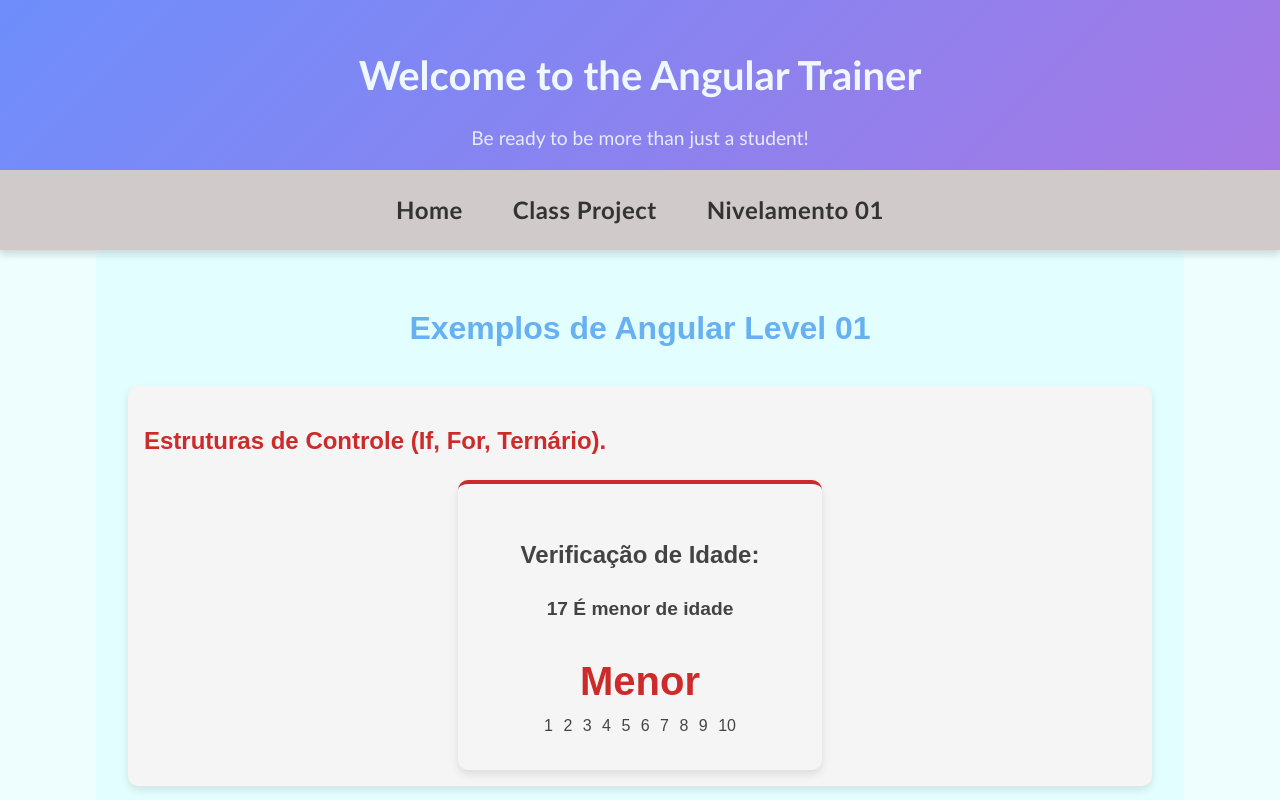
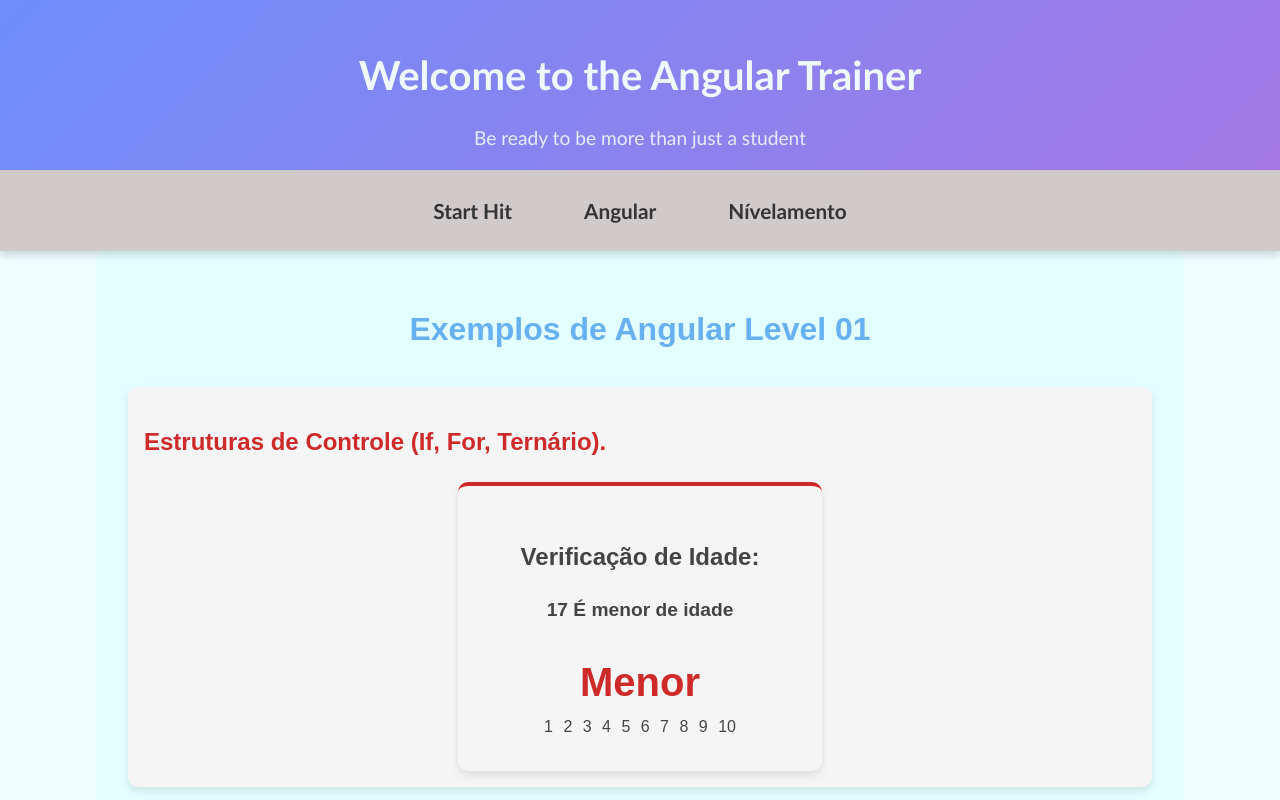
Before and after one commit to Tonyfilho/starting-class-hit, an Angular app in the folder starting/: page /hit/levelone in a window 1280 px wide. Shown: the top 800 px of the page. Built offline with nearby package versions, Linux system fonts and the light colour scheme.

Commit message:
update header.component.css header.component.html aula 07 done

```diff
--- a/starting/src/app/components/header/header.component.css
+++ b/starting/src/app/components/header/header.component.css
@@ -1,21 +1,21 @@
 .header {
     width: 100%;
     min-height: max-content;
-    /* background-color: var(--background-color-sections2); */
-    box-shadow: var(--shadow) ;
+    background-color: var(--background-color-sections2);
+    box-shadow: var(--shadow);
     display: flex;
-    align-items: center;
+    align-content: center;
+    justify-content: center;
     flex-wrap: wrap;
-    justify-content: center;
     text-align: center;
 }
 
 .local-header {
     position: relative;
     width: 100%;
-    background: var(--background-color-header);
     color: var(--text-color-light);
     box-shadow: var(--shadow);
+    background: var(--background-color-header);
 }
 
 .local-header-content {
@@ -38,41 +38,92 @@
     margin: 0 auto;
 }
 
-
 .nav-content {
-    min-height: 80px;
-    margin: 0 auto;
-    padding: 0 16px;
   display: flex;
-    align-items: center;
-    align-content: center;
   justify-content: center;
+  align-items: flex-start;
+  gap: 40px;
   flex-wrap: wrap;
-    gap: 25px;
+  padding: 1rem 0;
   background-color: var(--background-color-sections2);
-    background-size: var(--animation-background-size);
-    animation: var(--animation-background-size);
-    height: max-content;
-
+}
+.logo-link {
+  font-size: 1.3rem;
+  font-weight: bold;
+  text-decoration: none;
+  color: var(--background-color-code);
+  padding: 0.5rem 1rem;
+  transition: var(--transition);
 }
 
-.logo-link {
-    margin: 1%;
-    font-size: 1.5rem;
-    font-weight: bold;
-    text-decoration: none;
-    letter-spacing: 0.5px;
-    line-height: 1.5;
-    color: var(--background-color-code);
-    transition:  color 0.3s ease;
-    &:hover, &:focus {
+.logo-link:hover {
   color: var(--text-hover);
   text-decoration: underline;
-      text-underline-offset: 3px;
-      text-decoration-thickness: 1px;
 }
-    &:focus {
-        outline: var(--outline);
-        outline-offset: 2px;
+
+.nav-item {
+  display: flex;
+  flex-direction: column;
+  align-items: center;
+  position: relative;
 }
+
+.has-dropdown .dropdown {
+  display: none;
+  position: absolute;
+  top: 100%;
+  left: 0;
+  background: var(--background-color-sections);
+  box-shadow: var(--shadow);
+  border-radius: var(--border-radius);
+  padding: 0.5rem 0;
+  z-index: 1000;
+  min-width: 180px;
 }
+
+.has-dropdown:hover .dropdown {
+  display: block;
+}
+
+.dropdown-link {
+  display: block;
+  padding: 0.5rem 1rem;
+  color: var(--text-color);
+  text-decoration: none;
+  font-size: 1rem;
+  transition: var(--transition);
+  white-space: nowrap;
+}
+
+.dropdown-link:hover {
+  background-color: var(--tr-hover);
+  color: var(--text-hover2);
+}
+
+.has-expandable .submenu {
+  display: flex;
+  flex-direction: column;
+  align-items: center;
+  gap: 8px;
+  max-height: 0;
+  overflow: hidden;
+  transition: max-height 0.3s ease;
+}
+
+.has-expandable:hover .submenu {
+  max-height: 300px;
+}
+
+.submenu-link {
+  font-size: 1rem;
+  text-decoration: none;
+  color: var(--text-color);
+  padding: 0.3rem 0.7rem;
+  border-radius: var(--border-radius);
+  transition: var(--transition);
+}
+
+.submenu-link:hover {
+  background-color: var(--tr-hover);
+  color: var(--text-hover2);
+}
--- a/starting/src/app/components/header/header.component.html
+++ b/starting/src/app/components/header/header.component.html
@@ -2,17 +2,30 @@
   <div class="local-header">
     <div class="local-header-content">
       <h1>Welcome to the Angular Trainer</h1>
-            <p>Be ready to be more than just a student!</p>
-        </div>
-        <div class="nav-content">
-            <a routerLink="/hit" class="logo-link">Home</a>
-            <a routerLink="/hit/project" class="logo-link">Class Project</a>
-            <a routerLink="/hit/levelone" class="logo-link">Nivelamento 01</a>
-
+      <p>Be ready to be more than just a student</p>
     </div>
 
+    <nav class="nav-content">
 
+    <div class="nav-item has-expandable">
+        <a routerLink="/hit/starting" class="logo-link">Start Hit</a>
+        <div class="submenu">
+          <a routerLink="/hit" class="submenu-link">Home</a>
+          <a routerLink="/hit/project"  class="submenu-link">Project</a>
+        </div>
+    </div>
 
+      <div class="nav-item">
+        <a routerLink="/hit" class="logo-link">Angular</a>
+      </div>
 
+      <div class="nav-item has-expandable">
+        <a routerLink="/hit/levels" class="logo-link">Nívelamento</a>
+        <div class="submenu">
+          <a routerLink="/hit/levelone" class="submenu-link">Nivelamento 1</a>
+          <a routerLink="/hit/leveltwo"  class="submenu-link">Nivelamento 2</a>
+        </div>
+      </div>
+    </nav>
   </div>
 </header>
```
Lines whose indentation alone changed are shown as unchanged.
